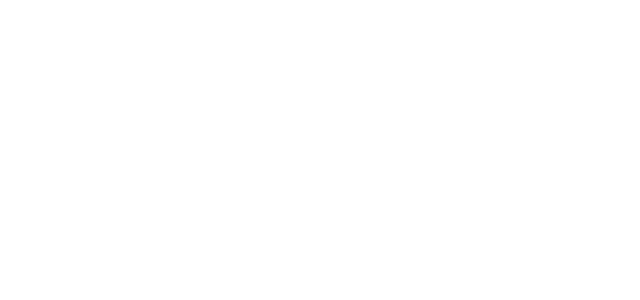
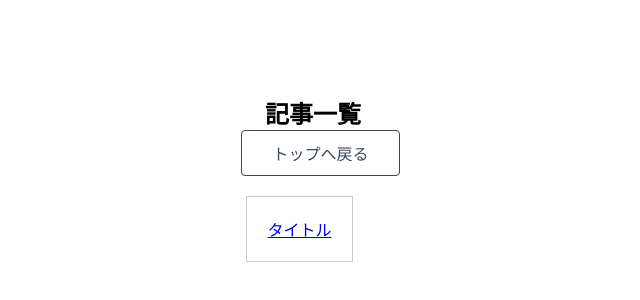
Before and after one commit to tscp/nuxt-blog, a Nuxt app: page /articles in a window 1280 px wide. Before the commit this address had no page. Shown: the part 212-512 px from the top of the page, without its empty margins (327-967 px from the left). Built offline with nearby package versions, Linux system fonts and the light colour scheme.

Commit message:
記事一覧、詳細を作成

```diff
--- /dev/null
+++ b/pages/articles/_slug.vue
@@ -0,0 +1,29 @@
+<template>
+  <section class="container">
+    <div>
+      <nuxt-link to="/articles/" class="button--grey">ブログ一覧へ戻る</nuxt-link>
+      <h1 class="title">タイトル</h1>
+      <div class="text">
+        本文
+      </div>
+    </div>
+  </section>
+</template>
+
+<script>
+export default {
+}
+</script>
+
+<style>
+.container {
+  min-height: 100vh;
+  display: flex;
+  justify-content: center;
+  text-align: left;
+}
+
+.title {
+  font-size: 30px;
+}
+</style>
--- /dev/null
+++ b/pages/articles/index.vue
@@ -0,0 +1,49 @@
+<template>
+  <section class="container">
+    <div>
+      <h1>記事一覧</h1>
+      <nuxt-link to="/" class="button--grey">トップへ戻る</nuxt-link>
+      <div class="article-list">
+        <ul>
+          <li>
+            <div class="article-image"></div>
+            <div class="title">
+              <nuxt-link :to="{ name: 'articles-slug', params: { slug: 'test' }}">タイトル</nuxt-link>
+            </div>
+          </li>
+        </ul>
+      </div>
+    </div>
+  </section>
+</template>
+
+<script>
+export default {
+}
+</script>
+
+<style>
+.container {
+  min-height: 100vh;
+  display: flex;
+  justify-content: center;
+  align-items: center;
+  text-align: center;
+}
+
+.article-list ul {
+  padding: 0;
+  margin: 0;
+  list-style: none;
+  display: flex;
+  justify-content: space-between;
+  flex-direction: row;
+  flex-wrap: wrap;
+}
+
+.article-list li {
+  border: 1px solid #ccc;
+  margin: 20px;
+  padding: 20px;
+}
+</style>
--- a/pages/index.vue
+++ b/pages/index.vue
@@ -11,6 +11,7 @@
       <div class="links">
         <a href="https://nuxtjs.org/" target="_blank" class="button--green">Documentation</a>
         <a href="https://github.com/nuxt/nuxt.js" target="_blank" class="button--grey">GitHub</a>
+        <nuxt-link to="/articles/" class="button--grey">ブログ一覧へ</nuxt-link>
       </div>
     </div>
   </section>
```
